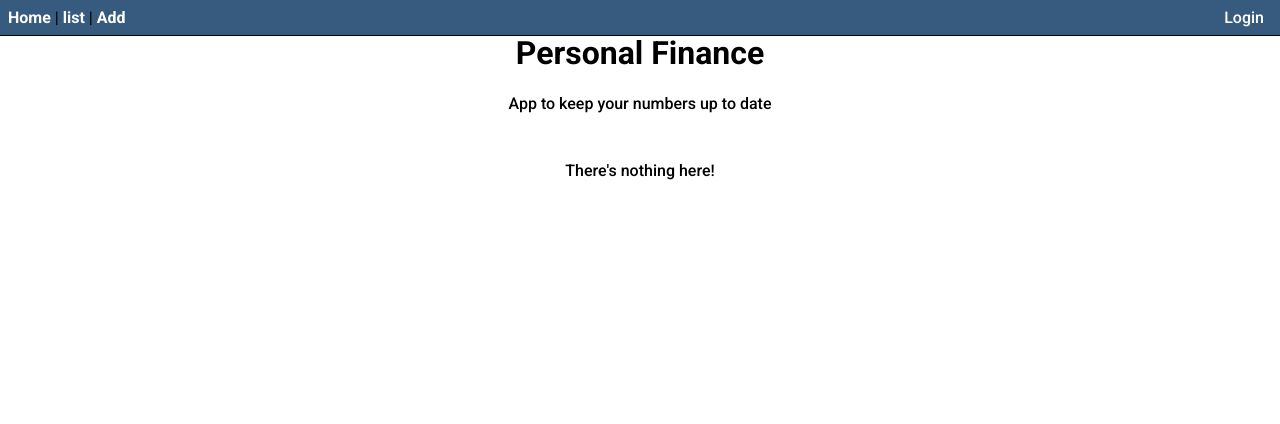
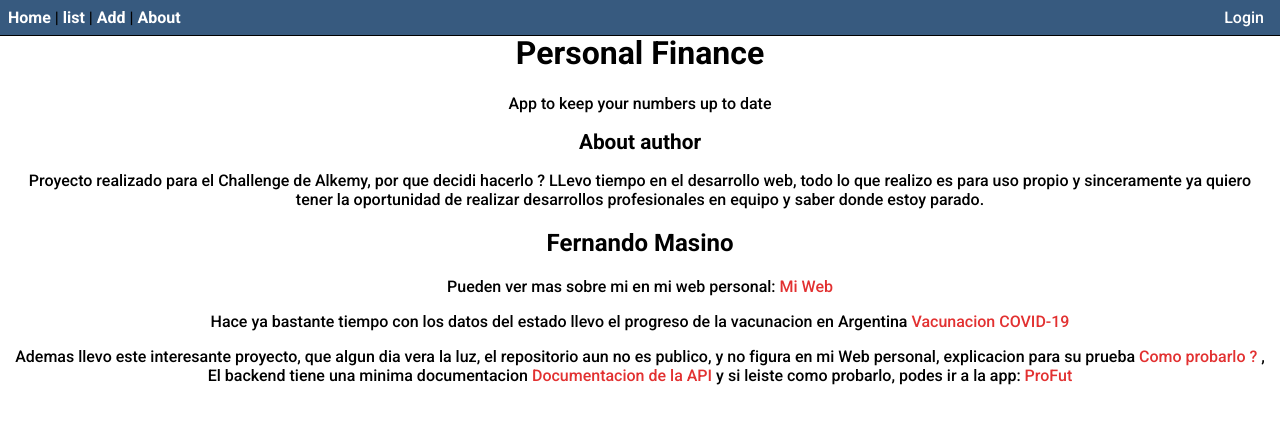
Before and after one commit to fom78/challenge-fullstack-alkemy, a React (Create React App) app in the folder frontend/: page /about in a window 1280 px wide. Shown: the top 424 px of the page. Built offline with nearby package versions, Linux system fonts and the light colour scheme; no server answers.

Commit message:
Add About

```diff
--- a/frontend/src/App.js
+++ b/frontend/src/App.js
@@ -5,6 +5,7 @@ import {
   Route
 } from 'react-router-dom'
 // components
+import About from 'components/About'
 import Error from 'components/Error'
 import Form from 'components/Form'
 import Home from 'components/Home'
@@ -69,6 +70,7 @@ function App () {
         <Routes>
           <Route path='/' element={<Layout user={user} login={login} logout={logout} />}>
             <Route path='/' element={<Home operations={operations} />} />
+            <Route path='/about' element={<About />} />
             <Route path='home' element={<Home operations={operations} />} />
             <Route path='list' element={<List categories={categories} operations={operations} setRefreshList={setRefreshList} />}>
               <Route path='add' element={<Form user={user} categories={categories} setRefreshList={setRefreshList} />} />
--- /dev/null
+++ b/frontend/src/components/About.js
@@ -0,0 +1,20 @@
+import styled from 'styled-components'
+
+export default function About () {
+  return (
+    <AboutStyled>
+      <h1>About author</h1>
+      <span>Proyecto realizado para el Challenge de Alkemy, por que decidi hacerlo ? LLevo tiempo en el desarrollo web, todo lo que realizo es para uso propio y sinceramente ya quiero tener la oportunidad de realizar desarrollos profesionales en equipo y saber donde estoy parado.</span>
+      <h2>Fernando Masino</h2>
+      <p>Pueden ver mas sobre mi en mi web personal: <a className='link' href='https://www.fom78.com.ar/' target='_blank' rel='noreferrer'>Mi Web</a></p>
+      <p>Hace ya bastante tiempo con los datos del estado llevo el progreso de la vacunacion en Argentina <a className='link' href='https://covid-vacuna-ar.vercel.app/' target='_blank' rel='noreferrer'>Vacunacion COVID-19</a></p>
+      <p>Ademas llevo este interesante proyecto, que algun dia vera la luz, el repositorio aun no es publico, y no figura en mi Web personal, explicacion para su prueba <a className='link' href='https://github.com/fom78/profut.info' target='_blank' rel='noreferrer'>Como probarlo ? </a>, El backend tiene una minima documentacion <a className='link' href='https://profut.herokuapp.com/docs/' target='_blank' rel='noreferrer'>Documentacion de la API </a> y si leiste como probarlo, podes ir a la app: <a className='link' href='https://profut.vercel.app/' target='_blank' rel='noreferrer'>ProFut</a></p>
+    </AboutStyled>
+  )
+}
+
+const AboutStyled = styled.section`
+  background-color: var(--white);
+  & >h1 { font-size: 1.3rem }
+  & .link {color: var(--red)}
+`
--- a/frontend/src/components/Layout.js
+++ b/frontend/src/components/Layout.js
@@ -23,7 +23,8 @@ export default function Layout ({ user = null, login, logout }) {
         <div className='menues'>
           <Link to='/home'>Home</Link> |{' '}
           <Link to='/list'>list</Link> |{' '}
-          <Link to='/list/add'>Add</Link>
+          <Link to='/list/add'>Add</Link> |{' '}
+          <Link to='/about'>About</Link>
         </div>
         <div className='login'>
           {user ? <Link onClick={logout} to='/home'>Logout</Link> : <Link onClick={login} to='/home'>Login</Link>}
```
